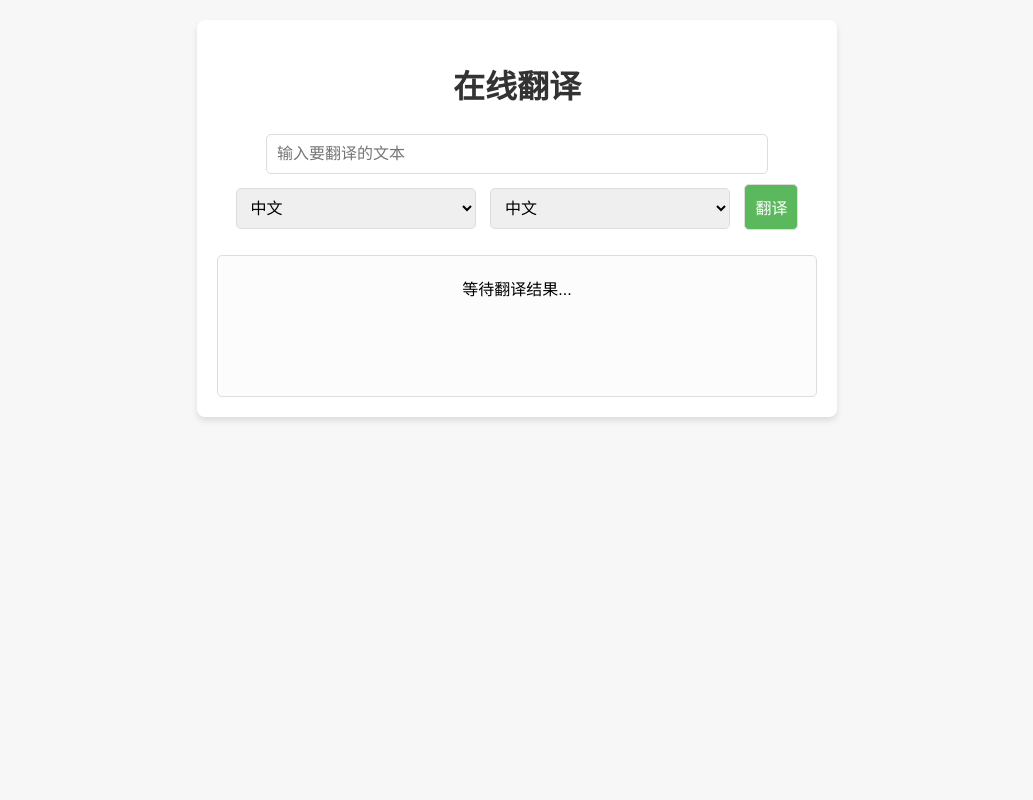
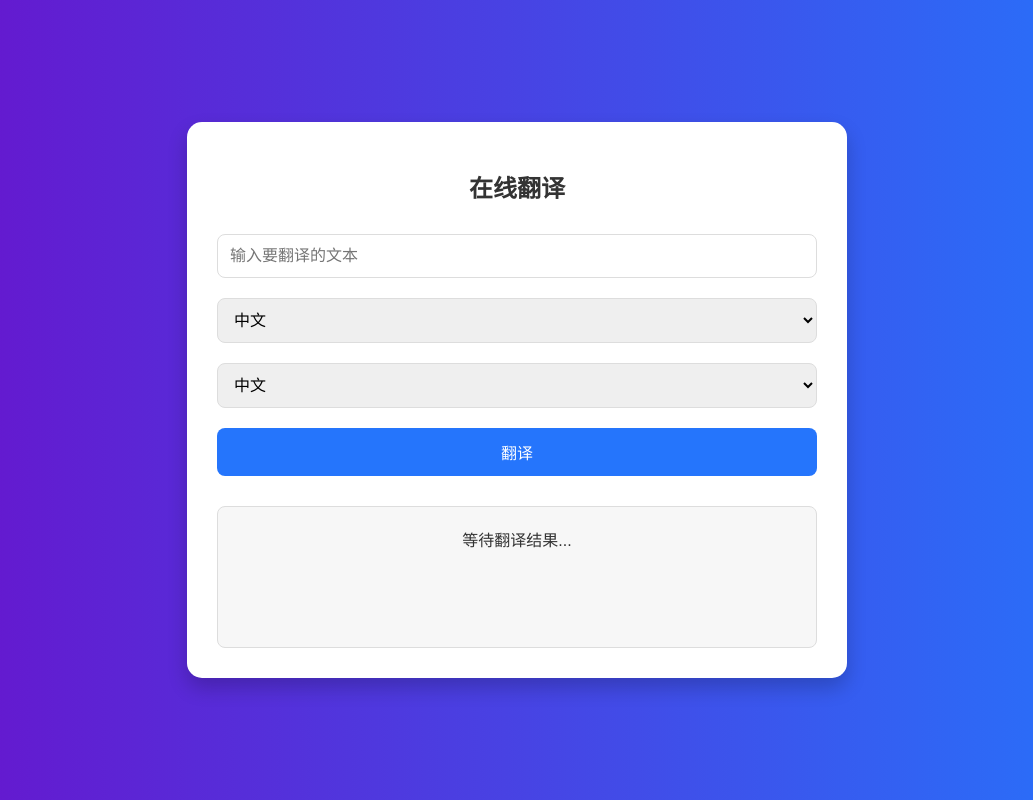
Before and after one commit to HuayongHu/cloudflare_translate, a plain HTML site: page index.html in a window 1280 px wide. Shown: the whole page, without its empty margins (123-1156 px from the left). Drawn offline with Linux system fonts and the light colour scheme.

Commit message:
Update index.html

```diff
--- a/index.html
+++ b/index.html
@@ -2,65 +2,106 @@
 <html lang="zh">
 <head>
     <meta charset="UTF-8">
-      <meta name="viewport" content="width=device-width, user-scalable=no, initial-scale=1.0, maximum-scale=1.0, minimum-scale=1.0">
-     <meta name='description' content='免费翻译,在线翻译,翻译,translate，AI,大模型,人工智能,语音识别'>
+    <meta name="viewport" content="width=device-width, user-scalable=no, initial-scale=1.0, maximum-scale=1.0, minimum-scale=1.0">
+    <meta name="description" content="免费翻译,在线翻译,翻译,translate,AI,大模型,人工智能,语音识别">
     <title>在线翻译</title>
     <meta name="msvalidate.01" content="C6B7DCA920BD89C3122D6D27F520FDFD" />
     <style>
         body {
             font-family: 'Arial', sans-serif;
-            margin: 20px;
+            margin: 0;
             padding: 0;
             display: flex;
-            flex-direction: column;
+            justify-content: center;
             align-items: center;
-            background-color: #f7f7f7;
+            height: 100vh;
+            background: linear-gradient(to right, #6a11cb, #2575fc);
         }
+
         .container {
             width: 100%;
             max-width: 600px;
+            background: white;
+            padding: 30px;
+            border-radius: 15px;
+            box-shadow: 0 10px 20px rgba(0, 0, 0, 0.2);
             text-align: center;
-            background: white;
-            padding: 20px;
-            border-radius: 8px;
-            box-shadow: 0 4px 6px rgba(0, 0, 0, 0.1);
         }
+
+        h1 {
+            color: #333;
+            margin-bottom: 20px;
+            font-size: 24px;
+        }
+
         input[type="text"], select, button {
-            padding: 10px;
-            margin: 5px;
+            width: 100%;
+            padding: 12px;
+            margin: 10px 0;
             font-size: 16px;
             border: 1px solid #ddd;
-            border-radius: 5px;
-            outline: none;
+            border-radius: 8px;
+            transition: border-color 0.3s, box-shadow 0.3s;
+            box-sizing: border-box;
         }
+
+        input[type="text"]:focus, select:focus, button:focus {
+            border-color: #2575fc;
+            box-shadow: 0 0 8px rgba(37, 117, 252, 0.5);
+        }
+
         button {
-            background-color: #5cb85c;
+            background-color: #2575fc;
             color: white;
             cursor: pointer;
+            border: none;
+            transition: background-color 0.3s, transform 0.3s;
         }
+
         button:hover {
-            background-color: #4cae4c;
+            background-color: #1a5ecb;
+            transform: translateY(-2px);
         }
+
+        button:active {
+            transform: translateY(0);
+        }
+
         #result {
             margin-top: 20px;
             padding: 20px;
             border: 1px solid #ddd;
-            border-radius: 5px;
+            border-radius: 8px;
+            background-color: #f7f7f7;
             min-height: 100px;
-            background-color: #fcfcfc;
+            font-size: 16px;
+            color: #333;
         }
+
         @media (max-width: 600px) {
             .container {
-                width: 95%;
+                padding: 20px;
+            }
+
+            h1 {
+                font-size: 20px;
+            }
+
+            input[type="text"], select, button {
+                font-size: 14px;
+            }
+
+            #result {
+                font-size: 14px;
             }
         }
     </style>
 </head>
 <body>
     <div class="container">
-        <h1 style="color: #333;">在线翻译</h1>
-        <input type="text" id="inputText" placeholder="输入要翻译的文本" style="width: 80%;">
-        <select id="sourceLanguage" style="width: 40%;">
+        <h1>在线翻译</h1>
+        <input type="text" id="inputText" placeholder="输入要翻译的文本">
+        <select id="sourceLanguage">
             <!-- 语言选项 -->
 <option value="zh">中文</option>
 <option value="en">英语</option>
@@ -190,7 +231,7 @@
 <option value="zh">中文</option>
 <option value="zu">祖鲁语</option>
         </select>
-        <select id="targetLanguage" style="width: 40%;">
+        <select id="targetLanguage">
 <option value="zh">中文</option>
 <option value="en">英语</option>
 <!-- A 开头的语言 -->
```
